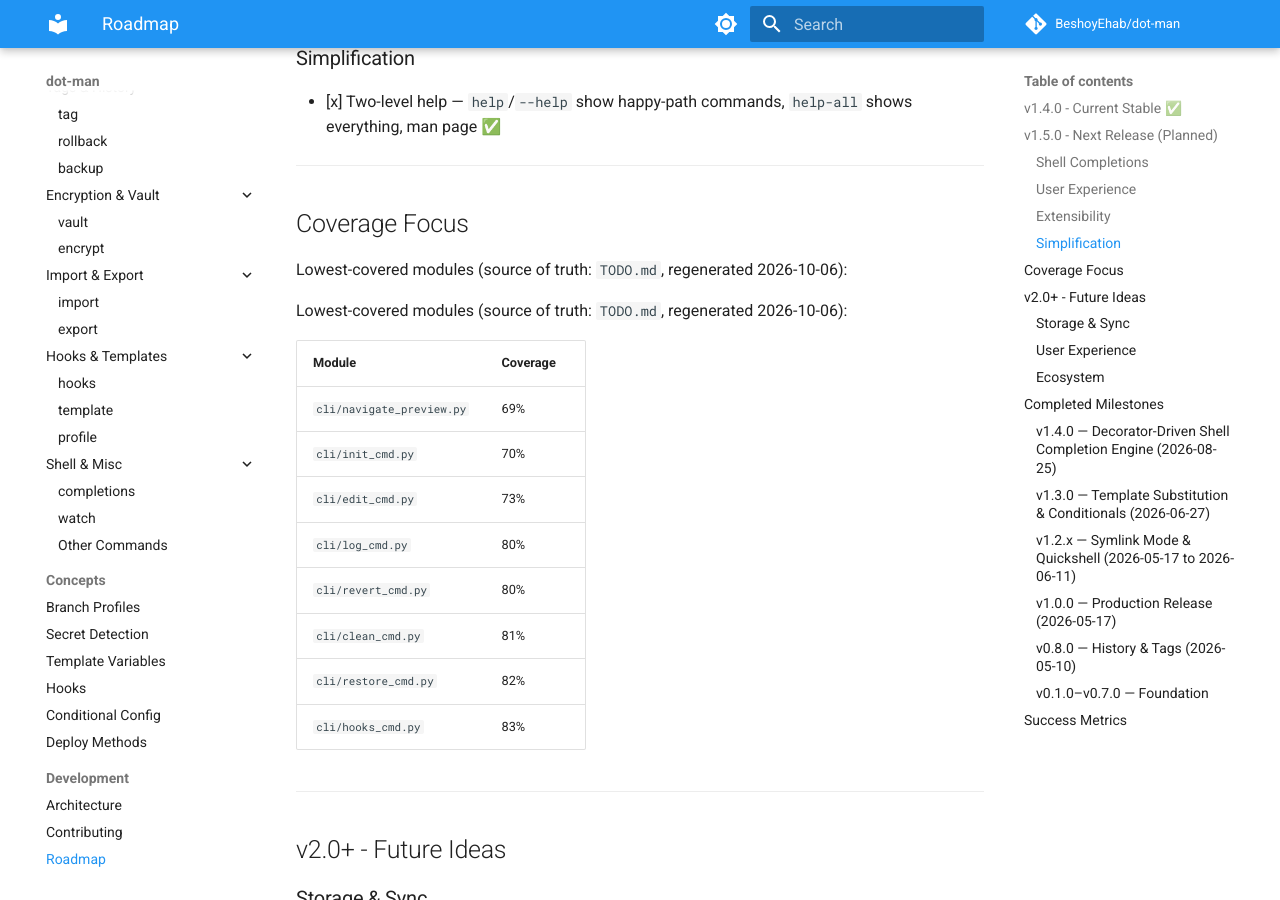
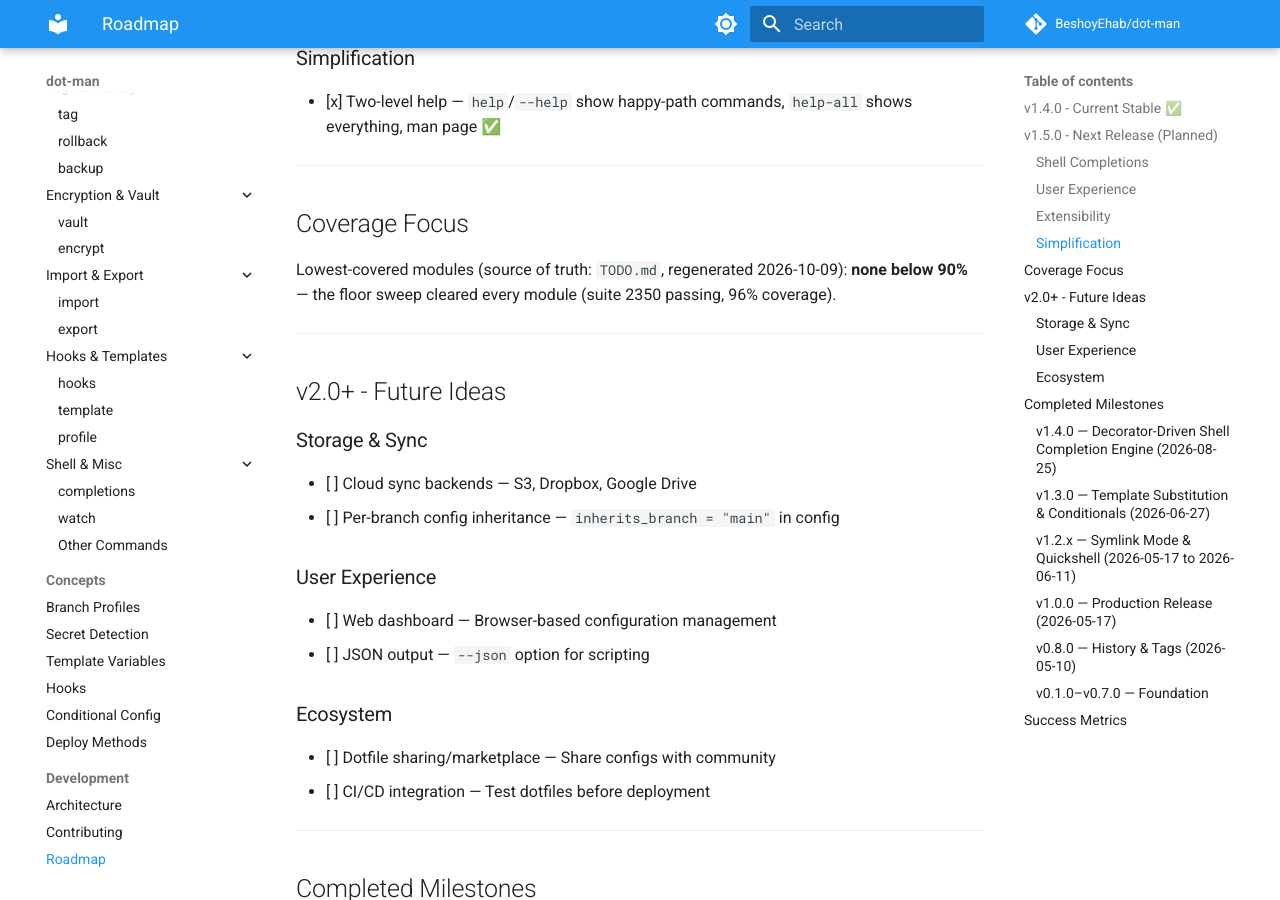
Before and after one commit to BeshoyEhab/dot-man, an MkDocs documentation site: the page built from docs/roadmap.md, in a window 1280 px wide and 900 px high, scrolled down 1062 px. Built offline with MkDocs 1.6.1 and Material for MkDocs 9.7.7, drawn with Linux system fonts in a browser that asks for light colours; comment, search, counter and statistics services are not loaded; some of the changed text lies outside the part shown.

Commit message:
docs: sync coverage floor milestone and metrics
Every module now sits at >=90% coverage: regenerate the stale floor
tables in TODO.md and docs/roadmap.md (none below 90%), record the
sweep and its three bug fixes in CHANGELOG.md, and sync the metrics
line (2350 tests, 96%) across TODO.md, AGENTS.md, README.md and
docs/roadmap.md.

```diff
--- a/docs/roadmap.md
+++ b/docs/roadmap.md
@@ -9,7 +9,7 @@
 - ✅ Quickshell hook aliases
 - ✅ Template substitution & conditionals
 - ✅ Vault key rotation
-- ✅ 2212 tests, 92% coverage
+- ✅ 2350 tests, 96% coverage
 - ✅ Full documentation site (mkdocs Material)
 
 ---
@@ -39,20 +39,8 @@
 
 ## Coverage Focus
 
-Lowest-covered modules (source of truth: `TODO.md`, regenerated 2026-10-06):
-
-Lowest-covered modules (source of truth: `TODO.md`, regenerated 2026-10-06):
-
-| Module | Coverage |
-|--------|----------|
-| `cli/navigate_preview.py` | 69% |
-| `cli/init_cmd.py` | 70% |
-| `cli/edit_cmd.py` | 73% |
-| `cli/log_cmd.py` | 80% |
-| `cli/revert_cmd.py` | 80% |
-| `cli/clean_cmd.py` | 81% |
-| `cli/restore_cmd.py` | 82% |
-| `cli/hooks_cmd.py` | 83% |
+Lowest-covered modules (source of truth: `TODO.md`, regenerated 2026-10-09): **none
+below 90%** — the floor sweep cleared every module (suite 2350 passing, 96% coverage).
 
 ---
 
@@ -122,7 +110,7 @@ Lowest-covered modules (source of truth: `TODO.md`, regenerated 2026-10-06):
 
 | Metric | Current | Target |
 |--------|---------|--------|
-| Test Coverage | 92% (2212 tests) | 90%+ |
+| Test Coverage | 96% (2350 tests) | 90%+ |
 | Core Commands | 30+ commands | All stable |
 | Lint Errors | 0 (ruff + mypy) | 0 |
 | Documentation | Full docs site | Keep updated |
```
Also changed, not shown: AGENTS.md (+1 -1 lines), CHANGELOG.md (+20 -0 lines), README.md (+1 -1 lines), TODO.md (+14 -15 lines).
